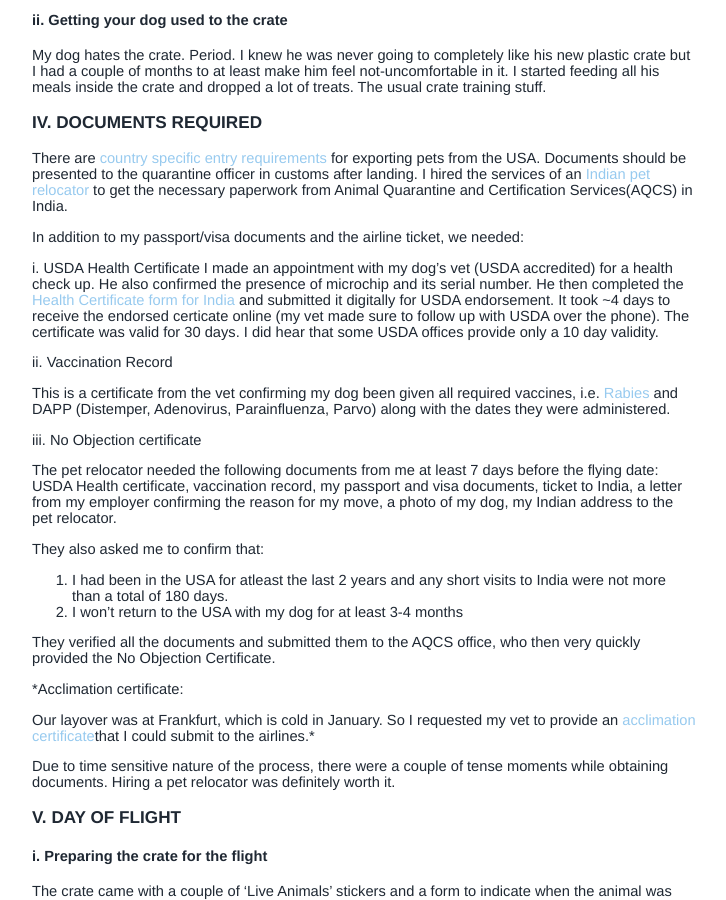
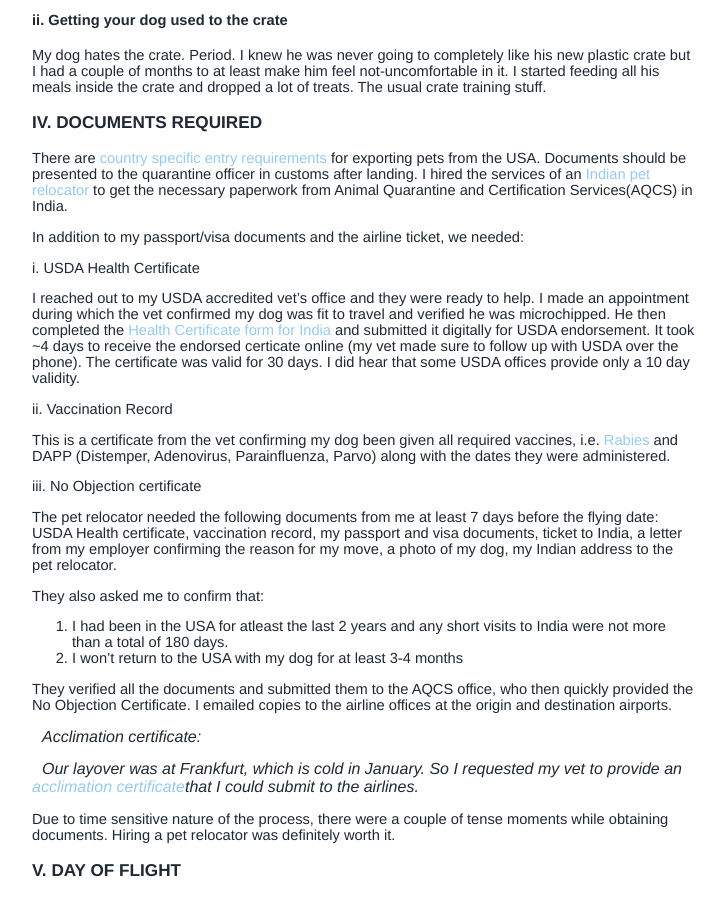
Before and after one commit to vaishnavisen/vaishnavisen.github.io, a Jekyll site: the page built from _posts/2023-03-02-flying-dog-internationally.md, in a window 1280 px wide and 900 px high, scrolled down 1322 px. Shown: the whole window, without its empty margins (276-1002 px from the left). Built offline with Jekyll 4.4.1, drawn with Linux system fonts in a browser that asks for light colours; nearby versions of some CDN libraries.

Commit message:
Fix italics

```diff
--- a/_posts/2023-03-02-flying-dog-internationally.md
+++ b/_posts/2023-03-02-flying-dog-internationally.md
@@ -49,7 +49,8 @@ There are [country specific entry requirements](https://www.aphis.usda.gov/aphis
 In addition to my passport/visa documents and the airline ticket, we needed:
 
 i. USDA Health Certificate
-I made an appointment with my dog's vet (USDA accredited) for a health check up. He also confirmed the presence of microchip and its serial number. He then completed the [Health Certificate form for India](https://www.aphis.usda.gov/pet-travel/health-certificates/non-eu/india-dogs.pdf) and submitted it digitally for USDA endorsement. It took ~4 days to receive the endorsed certicate online (my vet made sure to follow up with USDA over the phone). The certificate was valid for 30 days. I did hear that some USDA offices provide only a 10 day validity.
+
+I reached out to my USDA accredited vet's office and they were ready to help. I made an appointment during which the vet confirmed my dog was fit to travel and verified he was microchipped. He then completed the [Health Certificate form for India](https://www.aphis.usda.gov/pet-travel/health-certificates/non-eu/india-dogs.pdf) and submitted it digitally for USDA endorsement. It took ~4 days to receive the endorsed certicate online (my vet made sure to follow up with USDA over the phone). The certificate was valid for 30 days. I did hear that some USDA offices provide only a 10 day validity.
 
 ii. Vaccination Record
 
@@ -71,11 +72,11 @@ They also asked me to confirm that:
 1. I had been in the USA for atleast the last 2 years and any short visits to India were not more than a total of 180 days.
 2. I won't return to the USA with my dog for at least 3-4 months
 
-They verified all the documents and submitted them to the AQCS office, who then very quickly provided the No Objection Certificate.
+They verified all the documents and submitted them to the AQCS office, who then quickly provided the No Objection Certificate. I emailed copies to the airline offices at the origin and destination airports.
 
-*Acclimation certificate:
+*Acclimation certificate:*
 
-Our layover was at Frankfurt, which is cold in January. So I requested my vet to provide an [acclimation certificate](https://www.avma.org/resources-tools/avma-policies/acclimation-certificatesstatements)that I could submit to the airlines.*
+*Our layover was at Frankfurt, which is cold in January. So I requested my vet to provide an [acclimation certificate](https://www.avma.org/resources-tools/avma-policies/acclimation-certificatesstatements)that I could submit to the airlines.*
 
 Due to time sensitive nature of the process, there were a couple of tense moments while obtaining documents. Hiring a pet relocator was definitely worth it.
 
```
